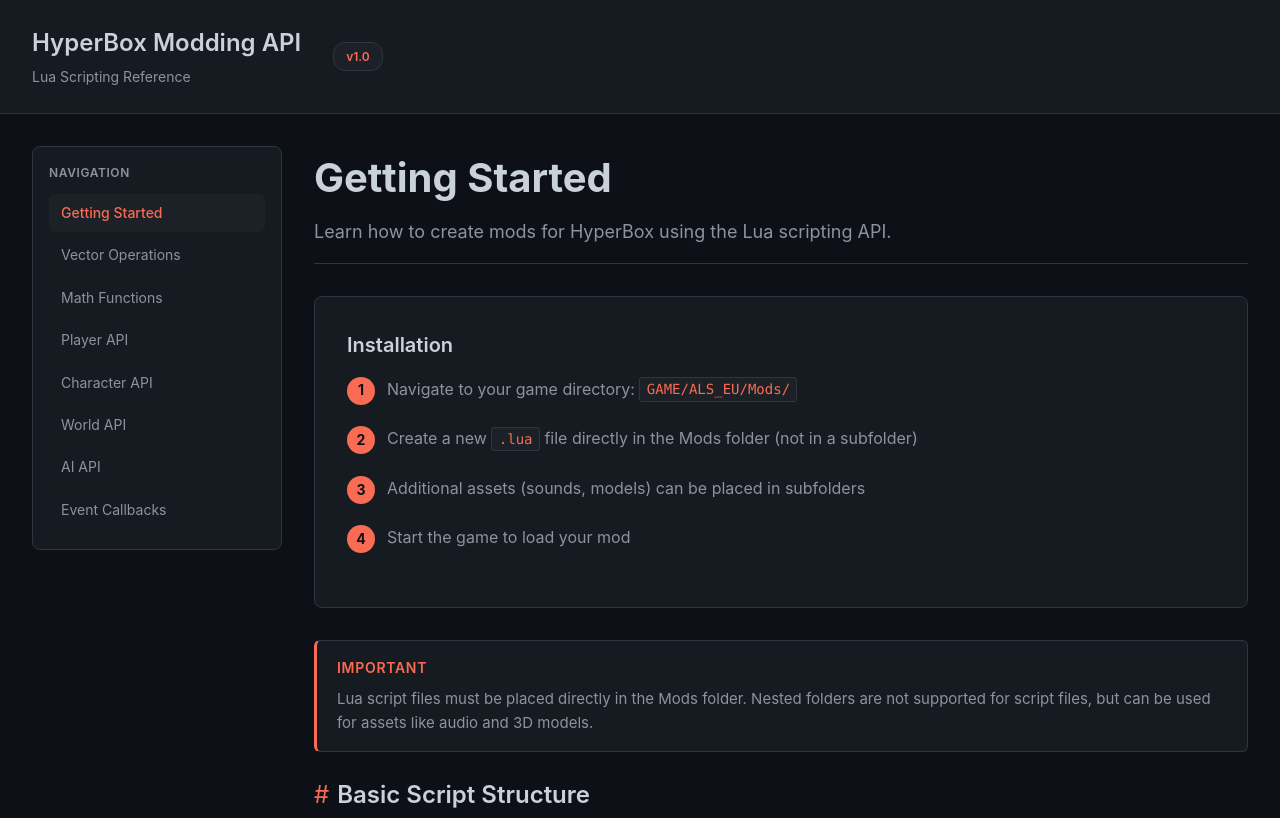
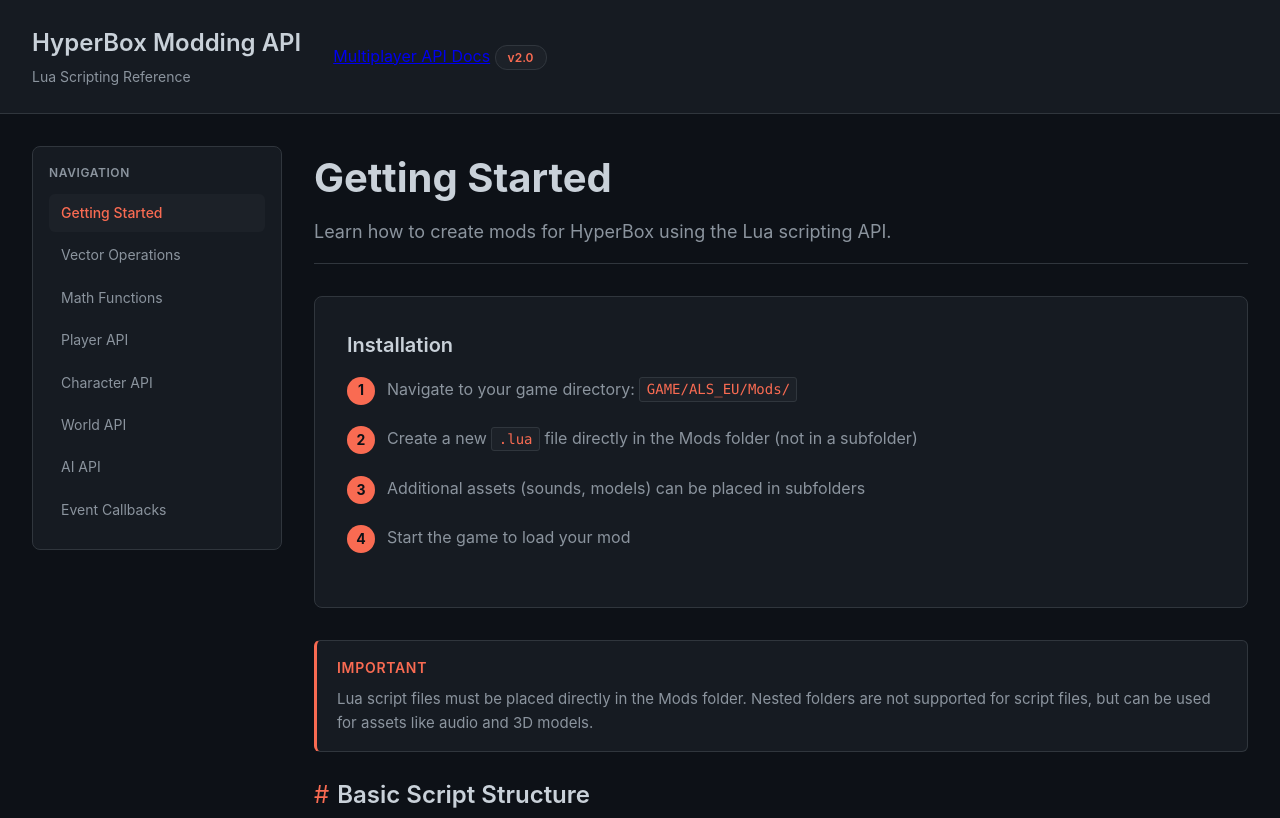
Before and after one commit to devcurly/hyperboxmoddingapi, a plain HTML site: page index.html in a window 1280 px wide. Shown: the top 818 px of the page. Drawn offline with Linux system fonts and the light colour scheme.

Commit message:
Update version badge and add header buttons

```diff
--- a/index.html
+++ b/index.html
@@ -496,7 +496,10 @@
                 <h1>HyperBox Modding API</h1>
                 <p>Lua Scripting Reference</p>
             </div>
-            <span class="version-badge">v1.0</span>
+            <div class="header-buttons">
+                <a href="https://hyperboxmpapi.netlify.app" class="modding-link" target="_blank">Multiplayer API Docs</a>
+                <span class="version-badge">v2.0</span>
+            </div>
         </div>
     </div>
 
```
